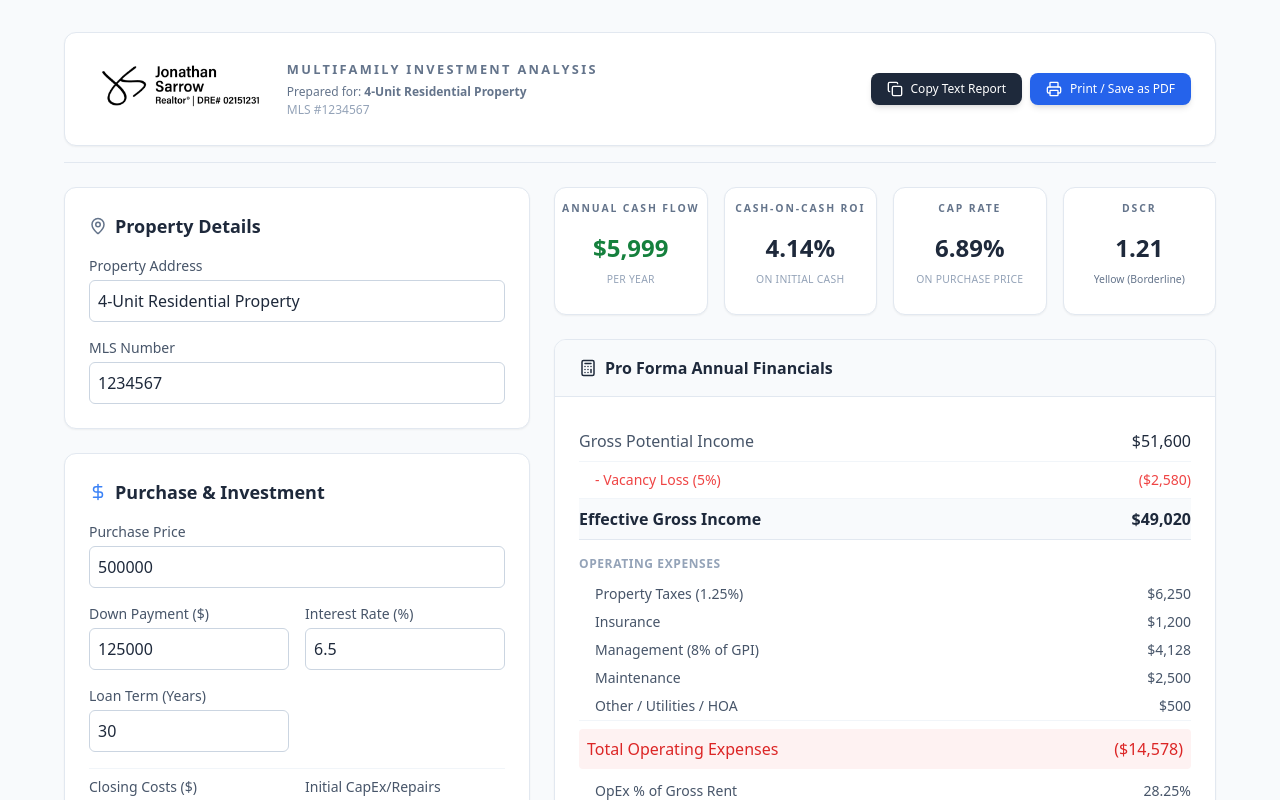
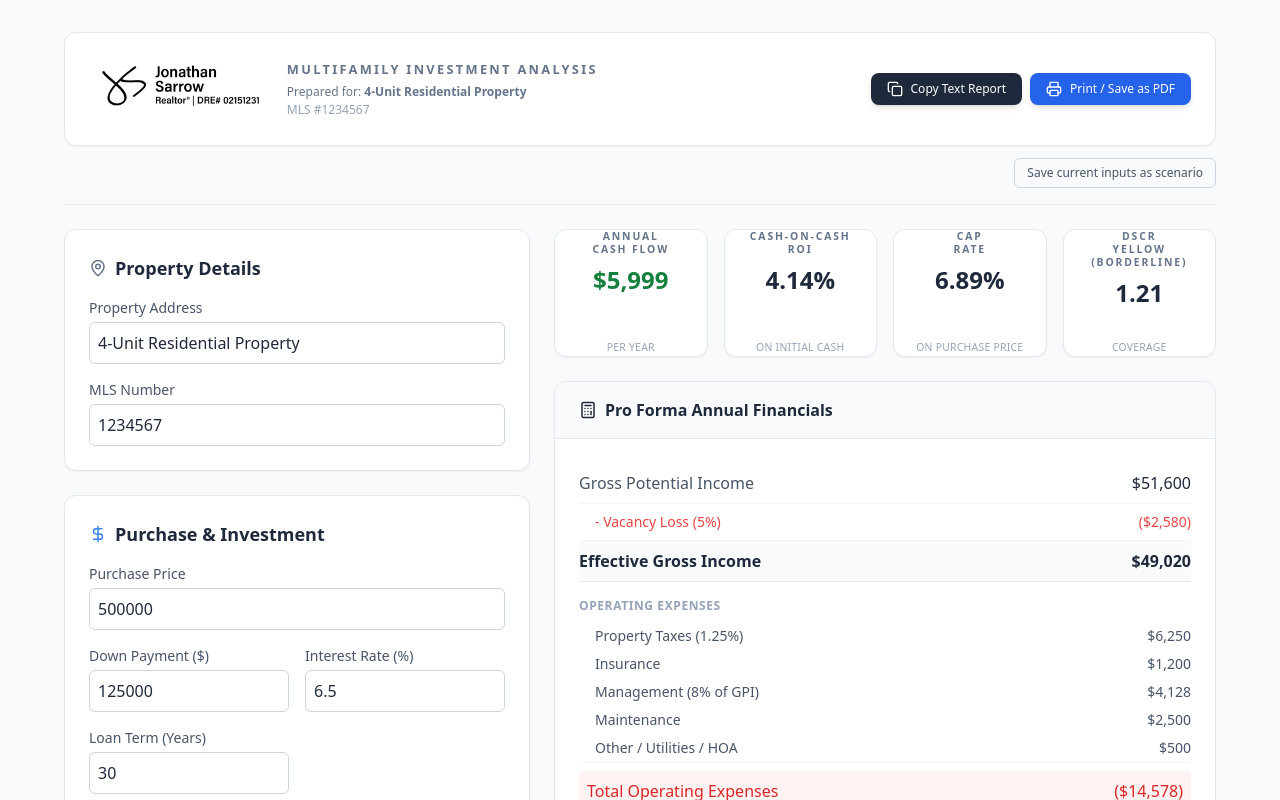
Before and after one commit to Teamsarrow/Multifamily-ROI-analyzer, a React (Vite) app: page / in a window 1280 px wide. Shown: the top 800 px of the page. Built offline with nearby package versions, Linux system fonts and the light colour scheme; the HTML template or start-up script is replaced by a standard one.

Commit message:
Update App.jsx With save scenarios

```diff
--- a/src/App.jsx
+++ b/src/App.jsx
@@ -1,4 +1,4 @@
-import React, { useState } from 'react';
+import React, { useState, useEffect } from 'react';
 import {
   Calculator,
   Home,
@@ -10,6 +10,8 @@ import {
   MapPin,
   Copy
 } from 'lucide-react';
+
+const STORAGE_KEY = 'mf_roi_scenarios_v1';
 
 const App = () => {
   // --- State Management ---
@@ -50,6 +52,144 @@ const App = () => {
     { id: 3, beds: 1, baths: 1, rent: 950 },
     { id: 4, beds: 1, baths: 1, rent: 950 }
   ]);
+
+  // Scenarios
+  const [scenarios, setScenarios] = useState([]);
+  const [selectedScenarioId, setSelectedScenarioId] = useState(null);
+
+  // Load scenarios from localStorage on mount
+  useEffect(() => {
+    try {
+      const stored = localStorage.getItem(STORAGE_KEY);
+      if (stored) {
+        const parsed = JSON.parse(stored);
+        if (Array.isArray(parsed)) setScenarios(parsed);
+      }
+    } catch (e) {
+      console.error('Error loading scenarios', e);
+    }
+  }, []);
+
+  const persistScenarios = (next) => {
+    setScenarios(next);
+    try {
+      localStorage.setItem(STORAGE_KEY, JSON.stringify(next));
+    } catch (e) {
+      console.error('Error saving scenarios', e);
+    }
+  };
+
+  const getCurrentScenarioData = () => ({
+    address,
+    mlsNumber,
+    purchasePrice,
+    downPayment,
+    interestRate,
+    loanTerm,
+    closingCosts,
+    initialCapEx,
+    vacancyRate,
+    maintenanceAnnual,
+    otherExpenses,
+    propertyTaxRate,
+    insuranceAnnual,
+    managementType,
+    managementPercent,
+    managementFlat,
+    units
+  });
+
+  const applyScenarioData = (data) => {
+    if (!data) return;
+
+    setAddress(data.address ?? '');
+    setMlsNumber(data.mlsNumber ?? '');
+    setPurchasePrice(data.purchasePrice ?? 0);
+    setDownPayment(data.downPayment ?? 0);
+    setInterestRate(data.interestRate ?? 0);
+    setLoanTerm(data.loanTerm ?? 30);
+    setClosingCosts(data.closingCosts ?? 0);
+    setInitialCapEx(data.initialCapEx ?? 0);
+    setVacancyRate(data.vacancyRate ?? 0);
+    setMaintenanceAnnual(data.maintenanceAnnual ?? 0);
+    setOtherExpenses(data.otherExpenses ?? 0);
+    setPropertyTaxRate(data.propertyTaxRate ?? 0);
+    setInsuranceAnnual(data.insuranceAnnual ?? 0);
+    setManagementType(data.managementType ?? 'percent');
+    setManagementPercent(data.managementPercent ?? 0);
+    setManagementFlat(data.managementFlat ?? 0);
+    setUnits(
+      Array.isArray(data.units) && data.units.length
+        ? data.units.map((u) => ({ ...u }))
+        : [
+            { id: 1, beds: 2, baths: 1, rent: 1200 },
+            { id: 2, beds: 2, baths: 1, rent: 1200 },
+            { id: 3, beds: 1, baths: 1, rent: 950 },
+            { id: 4, beds: 1, baths: 1, rent: 950 }
+          ]
+    );
+  };
+
+  const handleSaveAsNewScenario = () => {
+    const defaultName = address
+      ? `${address} – Scenario ${scenarios.length + 1}`
+      : `Scenario ${scenarios.length + 1}`;
+
+    const name = window.prompt('Scenario name', defaultName);
+    if (!name) return;
+
+    const id = Date.now();
+    const newScenario = {
+      id,
+      name,
+      createdAt: new Date().toISOString(),
+      data: getCurrentScenarioData()
+    };
+
+    const next = [...scenarios, newScenario];
+    persistScenarios(next);
+    setSelectedScenarioId(id);
+  };
+
+  const handleSaveScenario = () => {
+    // If no scenario selected yet, treat as “Save as New”
+    if (!selectedScenarioId) {
+      handleSaveAsNewScenario();
+      return;
+    }
+
+    const next = scenarios.map((s) =>
+      s.id === selectedScenarioId ? { ...s, data: getCurrentScenarioData() } : s
+    );
+    persistScenarios(next);
+  };
+
+  const handleSelectScenario = (e) => {
+    const value = e.target.value;
+    if (!value) {
+      setSelectedScenarioId(null);
+      return;
+    }
+    const id = Number(value);
+    const scenario = scenarios.find((s) => s.id === id);
+    if (scenario) {
+      setSelectedScenarioId(id);
+      applyScenarioData(scenario.data);
+    }
+  };
+
+  const handleDeleteScenario = () => {
+    if (!selectedScenarioId) return;
+    const scenario = scenarios.find((s) => s.id === selectedScenarioId);
+    const ok = window.confirm(
+      `Delete scenario "${scenario?.name || ''}"? This cannot be undone.`
+    );
+    if (!ok) return;
+
+    const next = scenarios.filter((s) => s.id !== selectedScenarioId);
+    persistScenarios(next);
+    setSelectedScenarioId(null);
+  };
 
   // Formatting helpers
   const formatCurrency = (val) =>
@@ -141,7 +281,7 @@ const App = () => {
     dscr === 0
       ? 'N/A'
       : dscr < 1.2
-      ? 'Red (Below Lender Minimum)'
+      ? 'Yellow (Below Min)'
       : dscr < 1.35
       ? 'Yellow (Borderline)'
       : 'Green (Strong)';
@@ -315,7 +455,64 @@ ${unitMixDetails}
           </div>
         </div>
 
-        {/* Thin divider line under header */}
+        {/* Scenario bar */}
+        {scenarios.length > 0 ? (
+          <div className="mt-3 flex flex-col md:flex-row md:items-center md:justify-between gap-2 text-xs text-slate-600">
+            <div className="flex items-center gap-2">
+              <span className="uppercase tracking-[0.16em] text-slate-400 font-semibold">
+                Saved Scenarios
+              </span>
+              <select
+                value={selectedScenarioId || ''}
+                onChange={handleSelectScenario}
+                className="border border-slate-300 rounded-md px-2 py-1 text-xs bg-white focus:outline-none focus:ring-2 focus:ring-blue-500"
+              >
+                <option value="">Select scenario…</option>
+                {scenarios.map((s) => (
+                  <option key={s.id} value={s.id}>
+                    {s.name}
+                  </option>
+                ))}
+              </select>
+            </div>
+            <div className="flex gap-2 justify-end">
+              <button
+                onClick={handleSaveScenario}
+                className="px-3 py-1.5 rounded-md border border-slate-300 text-slate-600 hover:bg-slate-50"
+              >
+                Save
+              </button>
+              <button
+                onClick={handleSaveAsNewScenario}
+                className="px-3 py-1.5 rounded-md border border-slate-300 text-slate-600 hover:bg-slate-50"
+              >
+                Save as New
+              </button>
+              <button
+                onClick={handleDeleteScenario}
+                disabled={!selectedScenarioId}
+                className={`px-3 py-1.5 rounded-md border ${
+                  selectedScenarioId
+                    ? 'border-red-300 text-red-600 hover:bg-red-50'
+                    : 'border-slate-200 text-slate-300 cursor-not-allowed'
+                }`}
+              >
+                Delete
+              </button>
+            </div>
+          </div>
+        ) : (
+          <div className="mt-3 flex justify-end">
+            <button
+              onClick={handleSaveAsNewScenario}
+              className="px-3 py-1.5 rounded-md border border-slate-300 text-xs text-slate-600 hover:bg-slate-50"
+            >
+              Save current inputs as scenario
+            </button>
+          </div>
+        )}
+
+        {/* Thin divider line under header, CBRE-style */}
         <div className="border-b border-slate-200 mt-4" />
       </div>
 
@@ -359,7 +556,7 @@ ${unitMixDetails}
         </div>
       </div>
 
-      {/* Main Content: 2-column layout */}
+      {/* Main Content */}
       <div className="max-w-6xl mx-auto grid grid-cols-1 lg:grid-cols-12 gap-6">
         {/* LEFT COLUMN: INPUTS */}
         <div className="lg:col-span-5 space-y-6">
@@ -702,69 +899,77 @@ ${unitMixDetails}
 
         {/* RIGHT COLUMN: OUTPUT & UNIT MIX */}
         <div className="lg:col-span-7 space-y-6">
-          {/* KPI Cards – fixed label height so numbers align */}
+          {/* KPI Cards – Fully Aligned */}
           <div className="grid grid-cols-1 md:grid-cols-2 lg:grid-cols-4 gap-4">
             {/* Annual Cash Flow */}
-            <div className="bg-white rounded-xl shadow-sm border border-slate-200 text-center h-32 flex flex-col items-center">
-              <div className="h-10 flex flex-col justify-center">
+            <div className="bg-white rounded-xl shadow-sm border border-slate-200 text-center flex flex-col justify-between h-32">
+              <div className="flex flex-col">
                 <div className="text-[0.65rem] font-semibold tracking-[0.18em] uppercase text-slate-500 leading-tight">
-                  Annual Cash Flow
+                  Annual
+                  <br />
+                  Cash Flow
+                </div>
+                <div
+                  className={`mt-2 text-2xl font-extrabold ${
+                    annualCashFlow >= 0 ? 'text-green-700' : 'text-red-700'
+                  }`}
+                >
+                  {formatCurrency(annualCashFlow)}
                 </div>
               </div>
-              <div
-                className={`mt-1 text-2xl font-extrabold ${
-                  annualCashFlow >= 0 ? 'text-green-700' : 'text-red-700'
-                }`}
-              >
-                {formatCurrency(annualCashFlow)}
-              </div>
-              <div className="mt-2 text-[0.65rem] text-slate-400 uppercase tracking-wide">
+              <div className="text-[0.65rem] text-slate-400 uppercase tracking-wide">
                 Per Year
               </div>
             </div>
 
             {/* Cash-on-Cash ROI */}
-            <div className="bg-white rounded-xl shadow-sm border border-slate-200 text-center h-32 flex flex-col items-center">
-              <div className="h-10 flex flex-col justify-center">
+            <div className="bg-white rounded-xl shadow-sm border border-slate-200 text-center flex flex-col justify-between h-32">
+              <div className="flex flex-col">
                 <div className="text-[0.65rem] font-semibold tracking-[0.18em] uppercase text-slate-500 leading-tight">
-                  Cash-on-Cash ROI
+                  Cash-On-Cash
+                  <br />
+                  ROI
+                </div>
+                <div className="mt-2 text-2xl font-extrabold text-slate-800">
+                  {formatPercent(cashOnCashROI)}
                 </div>
               </div>
-              <div className="mt-1 text-2xl font-extrabold text-slate-800">
-                {formatPercent(cashOnCashROI)}
-              </div>
-              <div className="mt-2 text-[0.65rem] text-slate-400 uppercase tracking-wide">
+              <div className="text-[0.65rem] text-slate-400 uppercase tracking-wide">
                 On Initial Cash
               </div>
             </div>
 
             {/* Cap Rate */}
-            <div className="bg-white rounded-xl shadow-sm border border-slate-200 text-center h-32 flex flex-col items-center">
-              <div className="h-10 flex flex-col justify-center">
+            <div className="bg-white rounded-xl shadow-sm border border-slate-200 text-center flex flex-col justify-between h-32">
+              <div className="flex flex-col">
                 <div className="text-[0.65rem] font-semibold tracking-[0.18em] uppercase text-slate-500 leading-tight">
-                  Cap Rate
+                  Cap
+                  <br />
+                  Rate
+                </div>
+                <div className="mt-2 text-2xl font-extrabold text-slate-800">
+                  {formatPercent(capRate)}
                 </div>
               </div>
-              <div className="mt-1 text-2xl font-extrabold text-slate-800">
-                {formatPercent(capRate)}
-              </div>
-              <div className="mt-2 text-[0.65rem] text-slate-400 uppercase tracking-wide">
+              <div className="text-[0.65rem] text-slate-400 uppercase tracking-wide">
                 On Purchase Price
               </div>
             </div>
 
             {/* DSCR */}
-            <div className="bg-white rounded-xl shadow-sm border border-slate-200 text-center h-32 flex flex-col items-center">
-              <div className="h-10 flex flex-col justify-center">
+            <div className="bg-white rounded-xl shadow-sm border border-slate-200 text-center flex flex-col justify-between h-32">
+              <div className="flex flex-col">
                 <div className="text-[0.65rem] font-semibold tracking-[0.18em] uppercase text-slate-500 leading-tight">
                   DSCR
+                  <br />
+                  {dscrText}
+                </div>
+                <div className="mt-2 text-2xl font-extrabold text-slate-800">
+                  {formatNumber(dscr)}
                 </div>
               </div>
-              <div className="mt-1 text-2xl font-extrabold text-slate-800">
-                {formatNumber(dscr)}
-              </div>
-              <div className="mt-2 text-[0.65rem] text-slate-500 truncate max-w-[95%]">
-                {dscrText}
+              <div className="text-[0.65rem] text-slate-400 uppercase tracking-wide">
+                Coverage
               </div>
             </div>
           </div>
```
